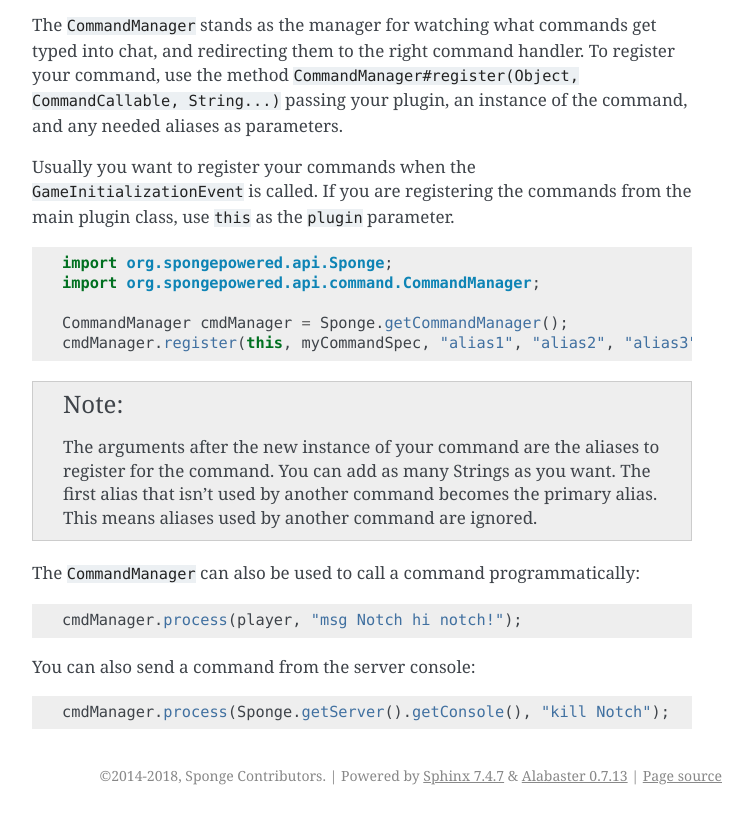
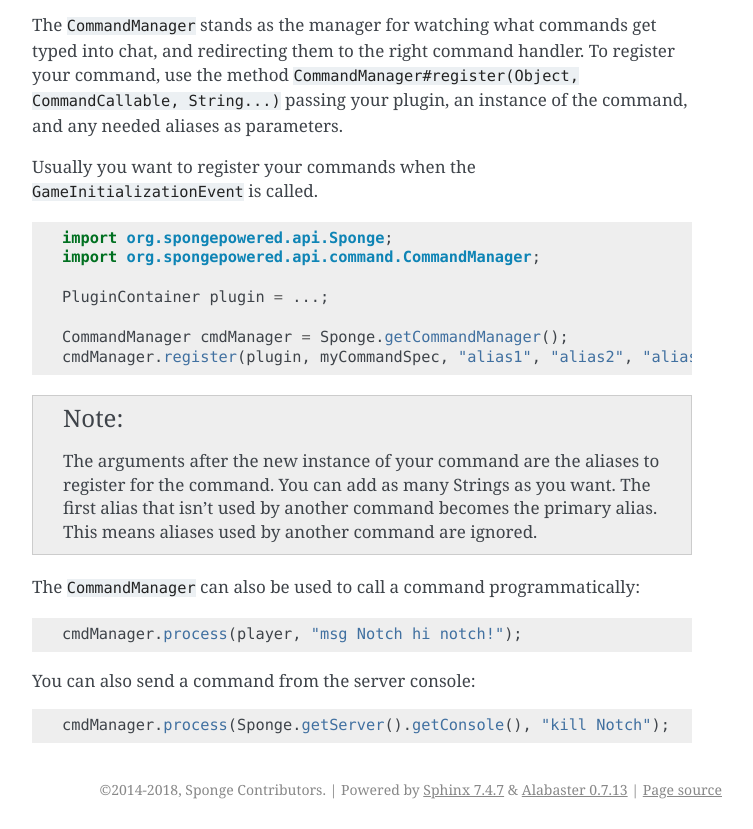
Before and after one commit to SpongePowered/SpongeDocs, a Sphinx documentation site: the page built from source/plugin/commands/service.rst, in a window 1280 px wide, cut to the strip 200-1029 px from the top of the page. Shown: the whole strip, without its empty margins (388-1141 px from the left). Built offline with Sphinx 7.4.7, drawn with Linux system fonts in a browser that asks for light colours; pages that are not in the unit, such as notebooks, are missing from menus; cross-references to code outside the pages are shown as plain code.

Commit message:
Clarify plugin object type and promote using the PluginContainer

```diff
--- a/source/plugin/commands/service.rst
+++ b/source/plugin/commands/service.rst
@@ -14,16 +14,17 @@ them to the right command handler. To register your command, use the method
 :javadoc:`CommandManager#register(Object, CommandCallable, String...)` passing your plugin, an instance of the command,
 and any needed aliases as parameters.
 
-Usually you want to register your commands when the :javadoc:`GameInitializationEvent` is called. If you are registering
-the commands from the main plugin class, use ``this`` as the ``plugin`` parameter.
+Usually you want to register your commands when the :javadoc:`GameInitializationEvent` is called.
 
 .. code-block:: java
 
     import org.spongepowered.api.Sponge;
     import org.spongepowered.api.command.CommandManager;
 
+    PluginContainer plugin = ...;
+
     CommandManager cmdManager = Sponge.getCommandManager();
-    cmdManager.register(this, myCommandSpec, "alias1", "alias2", "alias3");
+    cmdManager.register(plugin, myCommandSpec, "alias1", "alias2", "alias3");
 
 .. note::
 
--- a/source/plugin/configuration/loaders.rst
+++ b/source/plugin/configuration/loaders.rst
@@ -145,7 +145,9 @@ You can use :doc:`the Asset API <../assets>` to do this, as shown in the example
 
 .. code-block:: java
 
-    Sponge.getAssetManager().getAsset(myplugin, "default.conf").get().copyToFile(path, false, true);
+    PluginContainer plugin = ...;
+
+    Sponge.getAssetManager().getAsset(plugin, "default.conf").get().copyToFile(path, false, true);
     loader = HoconConfigurationLoader.builder().setPath(path).build();
     rootNode = loader.load();
 
@@ -174,6 +176,8 @@ copying to a file as this will automatically place values that were absent while
 
 .. code-block:: java
 
+    PluginContainer plugin = ...;
+
     node.mergeValuesFrom(HoconConfigurationLoader.builder()
                         .setURL(plugin.getAsset("default.conf").get().getUrl())
                         .build()
```
